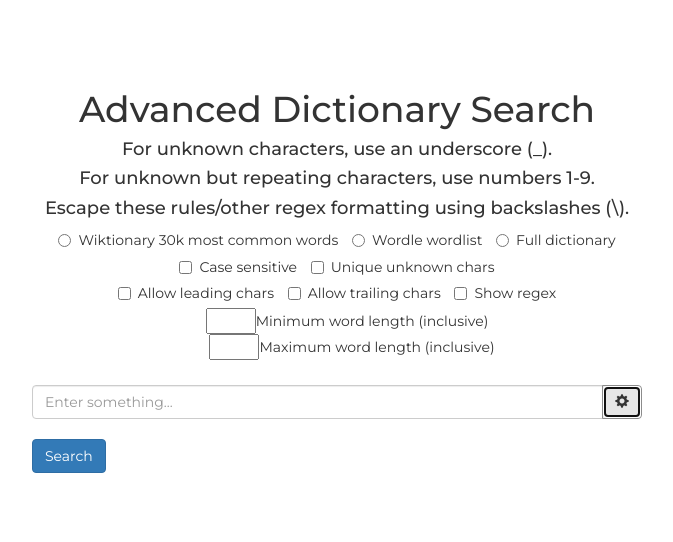
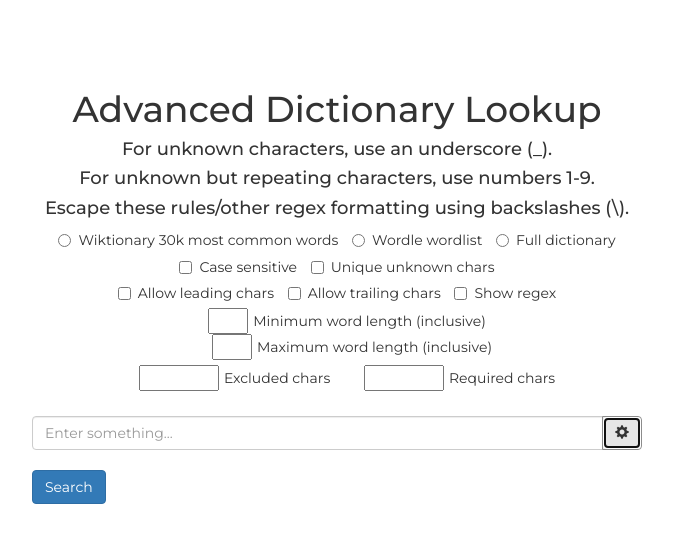
Before and after one commit to JoakimThorsen/AdvancedDictionaryLookup, a plain HTML site: page index.html in a window 1280 px wide. Both pictures are taken after a click on the button 924 px from the left and 265 px from the top of the page. Shown: the whole page, without its empty margins (303-976 px from the left). Drawn offline with nearby package versions, Linux system fonts and the light colour scheme.

Commit message:
Added required & excluded characters

```diff
--- a/index.html
+++ b/index.html
@@ -19,8 +19,14 @@
 .checkboxes-row {
     margin: 5px;
 }
-input[type=number] {
-    max-width: 50px;
+.shortnumber, .shorttext {
+    margin-right: 5px;
+}
+.shortnumber, .shorttext {
+    max-width: 80px;
+}
+.shortnumber {
+    max-width: 40px;
 }
 h2 {
     font-size: 18px;
@@ -32,7 +38,7 @@
 
 <div class="col-md-6 col-md-offset-3 col-sm-8 col-sm-offset-2 col-xs-10 col-xs-offset-1">
 
-    <h1 class="text-center">Advanced Dictionary Search</h1>
+    <h1 class="text-center">Advanced Dictionary Lookup</h1>
     <h2 class="text-center">For unknown characters, use an underscore (_).</h2>
     <h2 class="text-center">For unknown but repeating characters, use numbers 1-9.</h2>
     <h2 class="text-center">Escape these rules/other regex formatting using backslashes (\).</h2>
@@ -54,8 +60,13 @@
                 <label class="checkbox-inline"><input type="checkbox" name="showregex" id="showregex">Show regex</label>
             </div>
             <div class="text-center checkboxes-row">
-                <label class="checkbox-inline"><input type="number" name="minLen" id="minLen">Minimum word length (inclusive)</label>
-                <label class="checkbox-inline"><input type="number" name="maxLen" id="maxLen">Maximum word length (inclusive)</label>
+                <label class="checkbox-inline"><input type="number" class="shortnumber" name="minLen" id="minLen">Minimum word length (inclusive)</label>
+                <label class="checkbox-inline"><input type="number" class="shortnumber" name="maxLen" id="maxLen">Maximum word length (inclusive)</label>
+            </div>
+            <div class="text-center checkboxes-row">
+                <label class="checkbox-inline"><input type="text" class="shorttext" name="excludedchars" id="excludedchars">Excluded chars</label>
+                <label class="checkbox-inline"><input type="text" class="shorttext" name="requiredchars" id="requiredchars">Required chars</label>
+                <!-- <label class="checkbox-inline"><input type="text" class="shorttext" name="exactchars" id="exactchars">Use exactly these chars</label> -->
             </div>
         </div>
         <br>
@@ -74,30 +85,3 @@
 
     </div>
 </div>
-<script type="text/javascript">
-    // // Case sensitivity option
-    // const caseSensitive = document.getElementById('case');
-    // caseSensitive.onclick = () => caseSensitive.name = caseSensitive.checked ? 'cs' : '';
-
-    // // Dictionary selection option
-    // const fullDict = document.getElementById('fullDict');
-    // fullDict.onclick = () => fullDict.name = fullDict.checked ? 'fd' : '';
-
-    // // Unique unknown chars option
-    // const unique = document.getElementById('unique');
-    // unique.onclick = () => unique.name = unique.checked ? 'uu' : '';
-
-    // // Beginning tail option
-    // const bt = document.getElementById('bt');
-    // bt.onclick = () => bt.name = bt.checked ? 'bt' : '';
-
-    // // End tail option
-    // const et = document.getElementById('et');
-    // et.onclick = () => et.name = et.checked ? 'et' : '';
-
-    // // Show regex option
-    // const sr = document.getElementById('sr');
-    // sr.onclick = () => sr.name = sr.checked ? 'sr' : '';
-
-
-  </script>
--- a/search.js
+++ b/search.js
@@ -83,6 +83,9 @@
     if(stringParam("maxlen")) { result = result.filter(word => word.length <= parseInt(stringParam("maxlen")))}
     if(stringParam("minlen")) { result = result.filter(word => word.length >= parseInt(stringParam("minlen")))}
 
+    if(stringParam("excludedchars")) { result = result.filter(word => stringParam("excludedchars").split('').every(letter => word.indexOf(letter) < 0 )) }
+    if(stringParam("requiredchars")) { result = result.filter(word => stringParam("requiredchars").split('').every(letter => word.indexOf(letter) >= 0 )) }
+
     result = result.map(word => `<h2>${word}</h2>`);
 
     $('#results').html(result.join(''));
```
